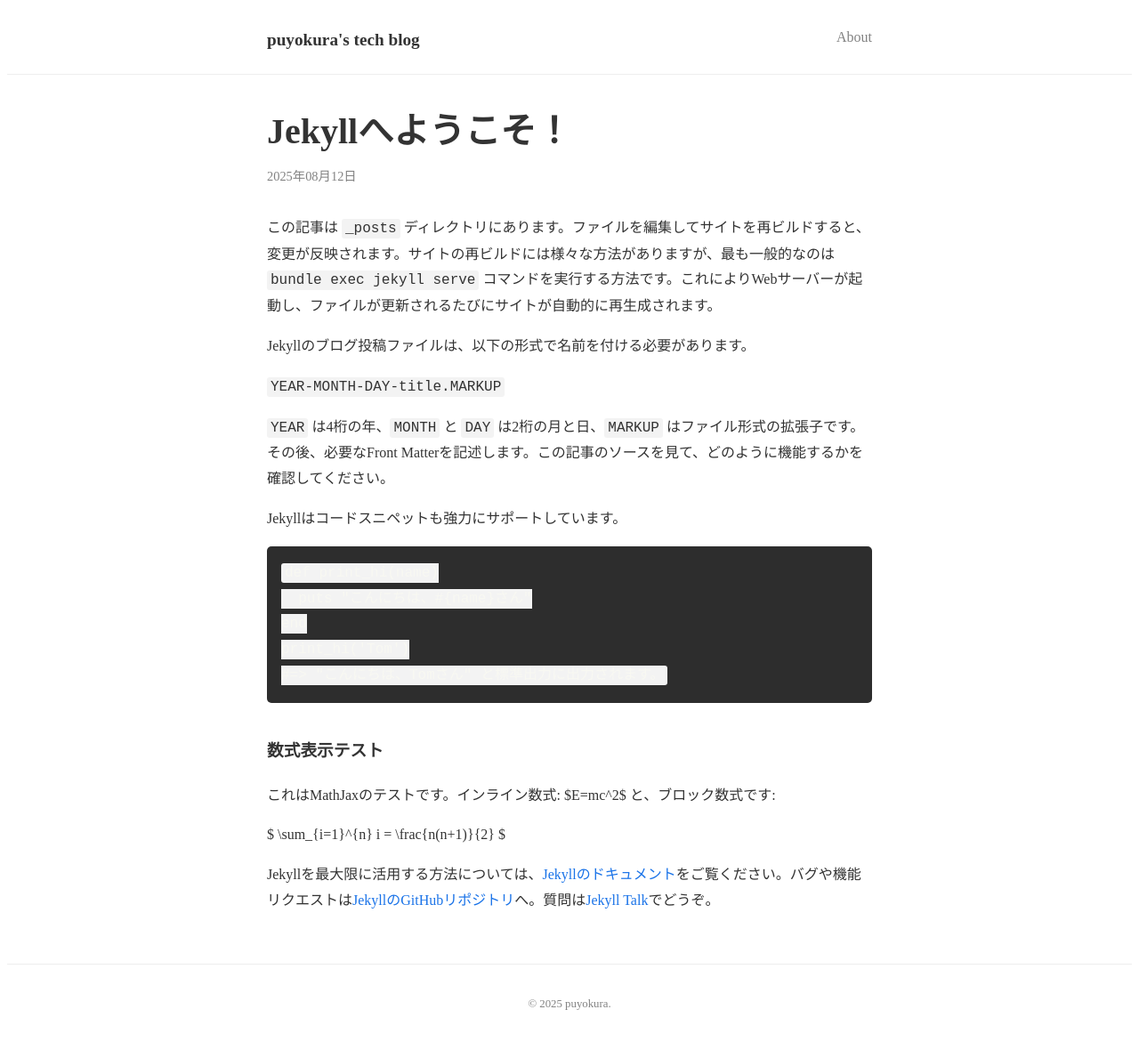
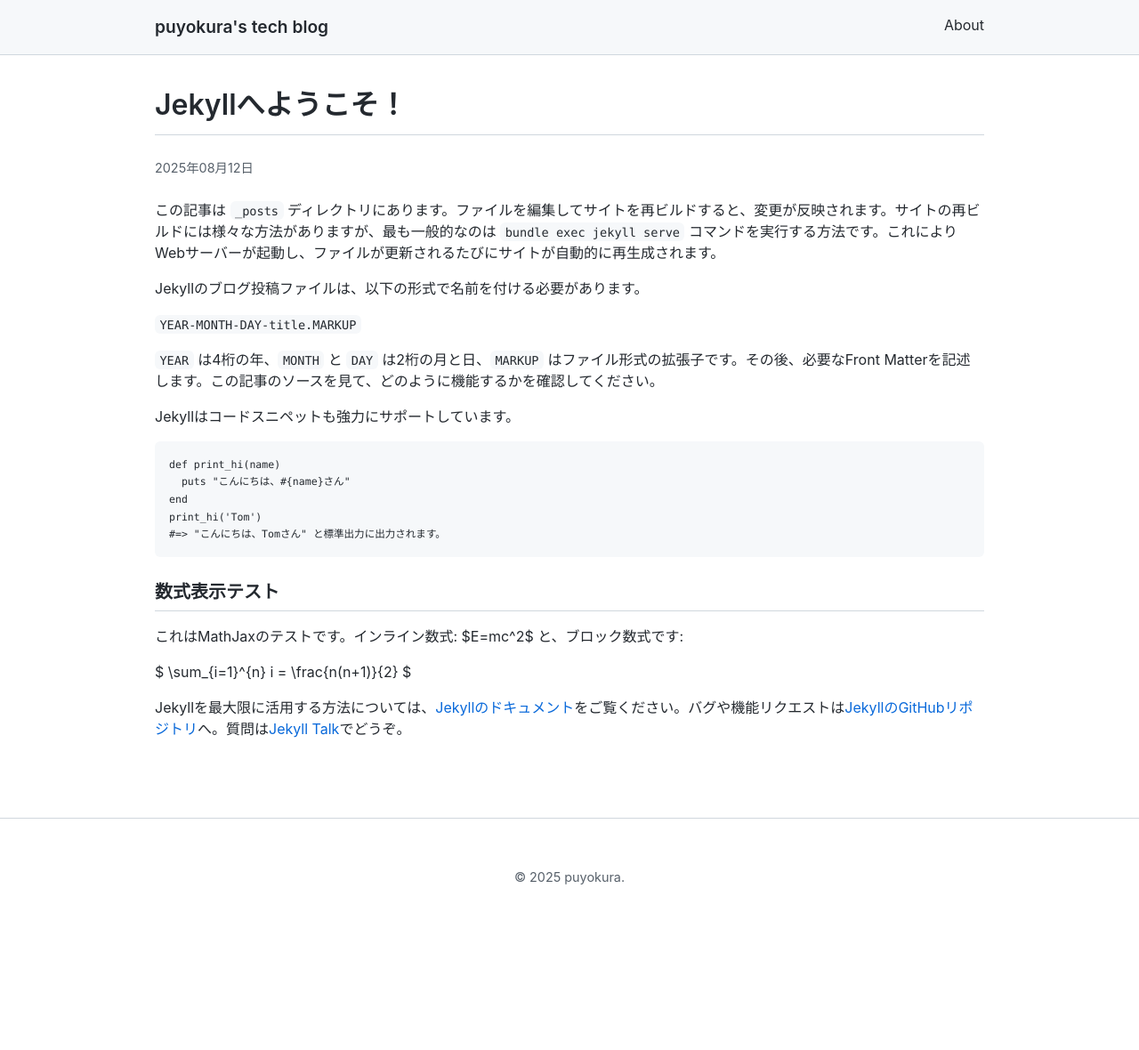
Before and after one commit to puyokura/puyokura.github.io, a Jekyll site: the page built from _posts/2025-08-12-welcome-to-jekyll.markdown, in a window 1280 px wide. Shown: the whole page at 89% size. Built offline with Jekyll 4.4.1, drawn with Linux system fonts in a browser that asks for light colours; after the commit the page ends 1051 px from its top, so only the background shows below that.

Commit message:
style: Apply GitHub Light theme style

```diff
--- a/assets/css/main.scss
+++ b/assets/css/main.scss
@@ -4,16 +4,20 @@
 
 @charset "utf-8";
 
-// 変数
-$base-font-family: "游明朝体", "Yu Mincho", "YuMincho", "ヒラギノ明朝 ProN W3", "Hiragino Mincho ProN", serif;
-$base-font-size:   16px;
-$base-line-height: 1.8;
-$content-width:    720px;
-$text-color:       #333;
-$background-color: #fff;
-$grey-color:       #828282;
+// --- Variables: GitHub Light Theme --- //
+$font-family-sans-serif: -apple-system, BlinkMacSystemFont, "Segoe UI", Helvetica, Arial, sans-serif, "Apple Color Emoji", "Segoe UI Emoji";
+$font-family-monospace: "SFMono-Regular", Consolas, "Liberation Mono", Menlo, Courier, monospace;
 
-// 基本的なリセットと設定
+$text-color: #24292f;
+$bg-color: #ffffff;
+$border-color: #d0d7de;
+$link-color: #0969da;
+$code-bg-color: #f6f8fa;
+$header-bg-color: #f6f8fa;
+
+$content-width: 1012px;
+
+// --- Base Resets & Styles --- //
 *,
 *::before,
 *::after {
@@ -21,31 +25,31 @@ $grey-color:       #828282;
 }
 
 body {
-  font-family: $base-font-family;
-  font-size: $base-font-size;
-  line-height: $base-line-height;
+  margin: 0;
+  font-family: $font-family-sans-serif;
+  font-size: 16px;
+  line-height: 1.5;
   color: $text-color;
-  background-color: $background-color;
-  -webkit-font-smoothing: antialiased;
-  -moz-osx-font-smoothing: grayscale;
+  background-color: $bg-color;
 }
 
 .wrapper {
   max-width: $content-width;
   margin-left: auto;
   margin-right: auto;
-  padding-left: 20px;
-  padding-right: 20px;
+  padding-left: 40px;
+  padding-right: 40px;
 }
 
-// ヘッダー
+// --- Header --- //
 .site-header {
-  border-bottom: 1px solid #eee;
-  padding: 20px 0;
+  background-color: $header-bg-color;
+  border-bottom: 1px solid $border-color;
+  padding: 16px 0;
 
   .site-title {
     font-size: 1.2em;
-    font-weight: bold;
+    font-weight: 600;
     color: $text-color;
     text-decoration: none;
   }
@@ -53,52 +57,70 @@ body {
   .site-nav {
     float: right;
     a {
-      color: $grey-color;
+      color: $text-color;
       text-decoration: none;
       margin-left: 20px;
+      &:hover {
+        color: $link-color;
+      }
     }
   }
 }
 
-// メインコンテンツ
+// --- Main Content --- //
 .page-content {
-  padding: 40px 0;
+  padding-top: 32px;
+  padding-bottom: 32px;
 }
 
-// フッター
+// --- Footer --- //
 .site-footer {
-  border-top: 1px solid #eee;
-  padding: 20px 0;
-  font-size: 0.8em;
-  color: $grey-color;
+  border-top: 1px solid $border-color;
+  padding: 40px 0;
+  margin-top: 40px;
   text-align: center;
+  font-size: 0.9em;
+  color: #57606a;
 }
 
-// 記事のスタイル
+// --- Post & Markdown Styles --- //
 .post-header {
-  margin-bottom: 30px;
+  margin-bottom: 24px;
 }
 
 .post-title {
-  font-size: 2.5em;
-  line-height: 1.2;
+  font-size: 2em;
+  font-weight: 600;
   margin: 0;
+  border-bottom: 1px solid $border-color;
+  padding-bottom: 0.3em;
+  margin-bottom: 0.8em;
 }
 
 .post-meta {
   font-size: 0.9em;
-  color: $grey-color;
+  color: #57606a;
 }
 
 .post-content {
   h1, h2, h3, h4, h5, h6 {
-    font-family: sans-serif; // 見出しはゴシック体
-    margin-top: 2em;
-    margin-bottom: 1em;
+    font-weight: 600;
+    margin-top: 24px;
+    margin-bottom: 16px;
+    border-bottom: 1px solid $border-color;
+    padding-bottom: 0.3em;
+  }
+  h1 { font-size: 2em; }
+  h2 { font-size: 1.5em; }
+  h3 { font-size: 1.25em; }
+
+  p, ul, ol {
+    margin-top: 0;
+    margin-bottom: 16px;
   }
 
   a {
-    color: #1a73e8; // リンク色
+    color: $link-color;
     text-decoration: none;
     &:hover {
       text-decoration: underline;
@@ -106,16 +128,35 @@ body {
   }
 
   code {
-    background-color: #f3f3f3;
-    padding: 2px 4px;
-    border-radius: 3px;
+    font-family: $font-family-monospace;
+    background-color: $code-bg-color;
+    padding: 0.2em 0.4em;
+    margin: 0;
+    font-size: 85%;
+    border-radius: 6px;
   }
 
   pre {
-    background-color: #2d2d2d;
-    color: #f8f8f2;
-    padding: 1em;
-    border-radius: 5px;
-    overflow-x: auto;
+    font-family: $font-family-monospace;
+    background-color: $code-bg-color;
+    padding: 16px;
+    overflow: auto;
+    font-size: 85%;
+    line-height: 1.45;
+    border-radius: 6px;
+
+    code {
+      padding: 0;
+      margin: 0;
+      background-color: transparent;
+      border: 0;
+    }
+  }
+
+  blockquote {
+    margin: 0 0 16px 0;
+    padding: 0 1em;
+    color: #57606a;
+    border-left: 0.25em solid $border-color;
   }
 }
```
